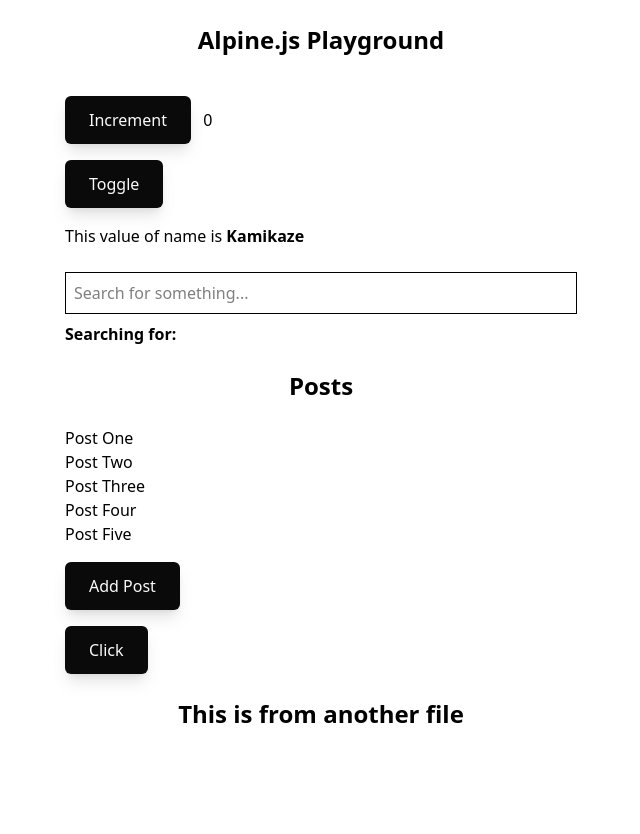
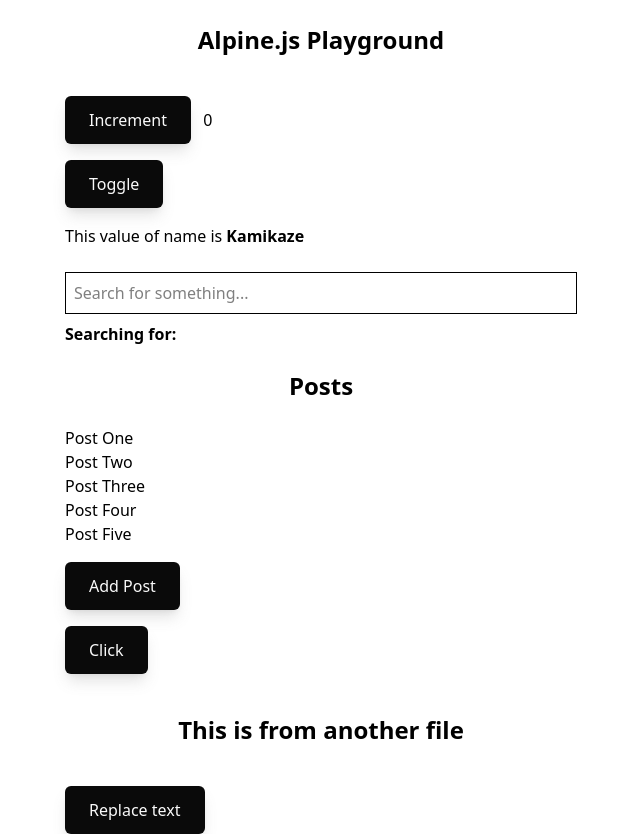
Before and after one commit to Konradx3/alpine-playground, a plain HTML site: page index.html in a window 1280 px wide. Shown: the whole page, without its empty margins (319-959 px from the left). Before the commit the page ends 800 px from the top, so only its background shows below. Drawn offline with nearby package versions, Linux system fonts and the light colour scheme.

Commit message:
Feature: $el

```diff
--- a/index.html
+++ b/index.html
@@ -109,7 +109,15 @@
         </div>
 
         <!--  x-html -->
-        <div x-html="(await axios.get('./partial.html')).data"></div>
+        <div x-html="(await axios.get('./partial.html')).data" class="mt-4"></div>
+
+        <!--  x-el -->
+        <button
+                @click="$el.innerHTML = 'Hello World'"
+                class=" mt-4 bg-neutral-950 inline-flex h-12 items-center justify-center rounded-md px-6 font-medium text-neutral-50 shadow-lg shadow-neutral-500/20 transition active:scale-95"
+        >
+            Replace text
+        </button>
     </div>
 </main>
 </body>
```
